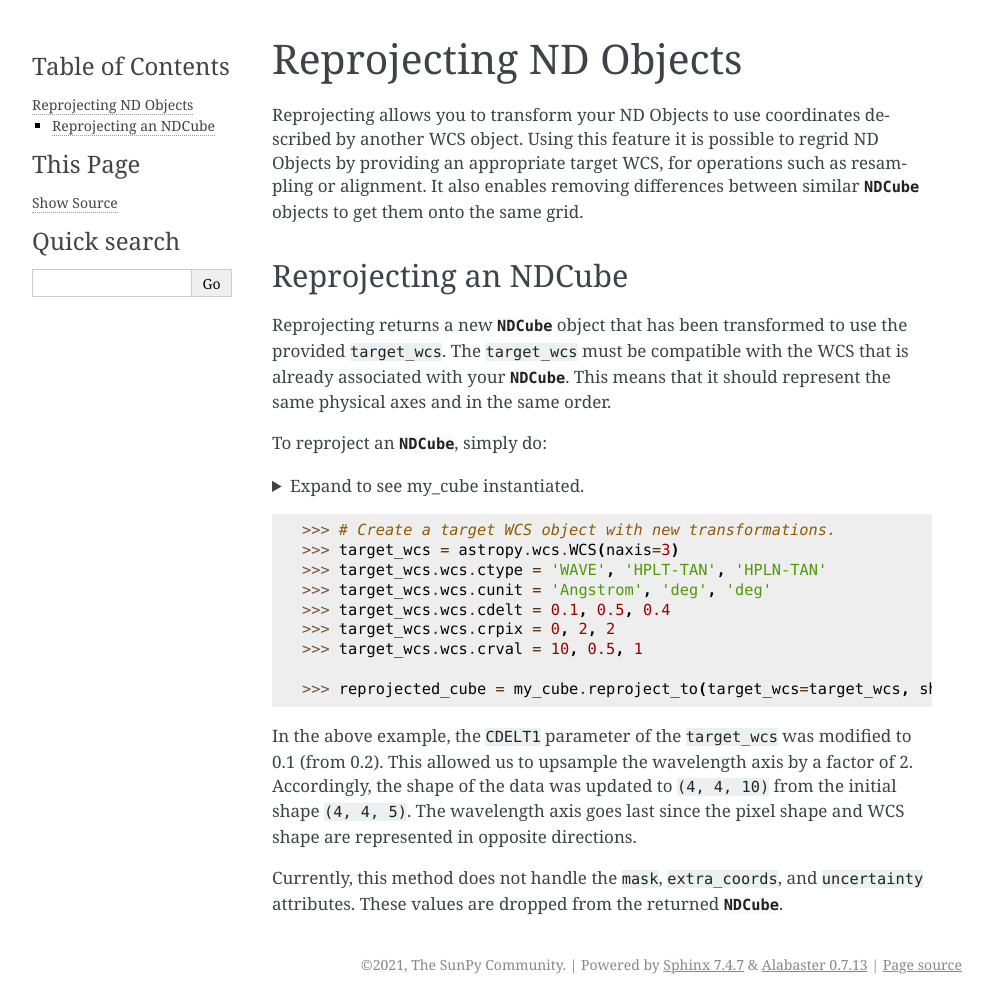
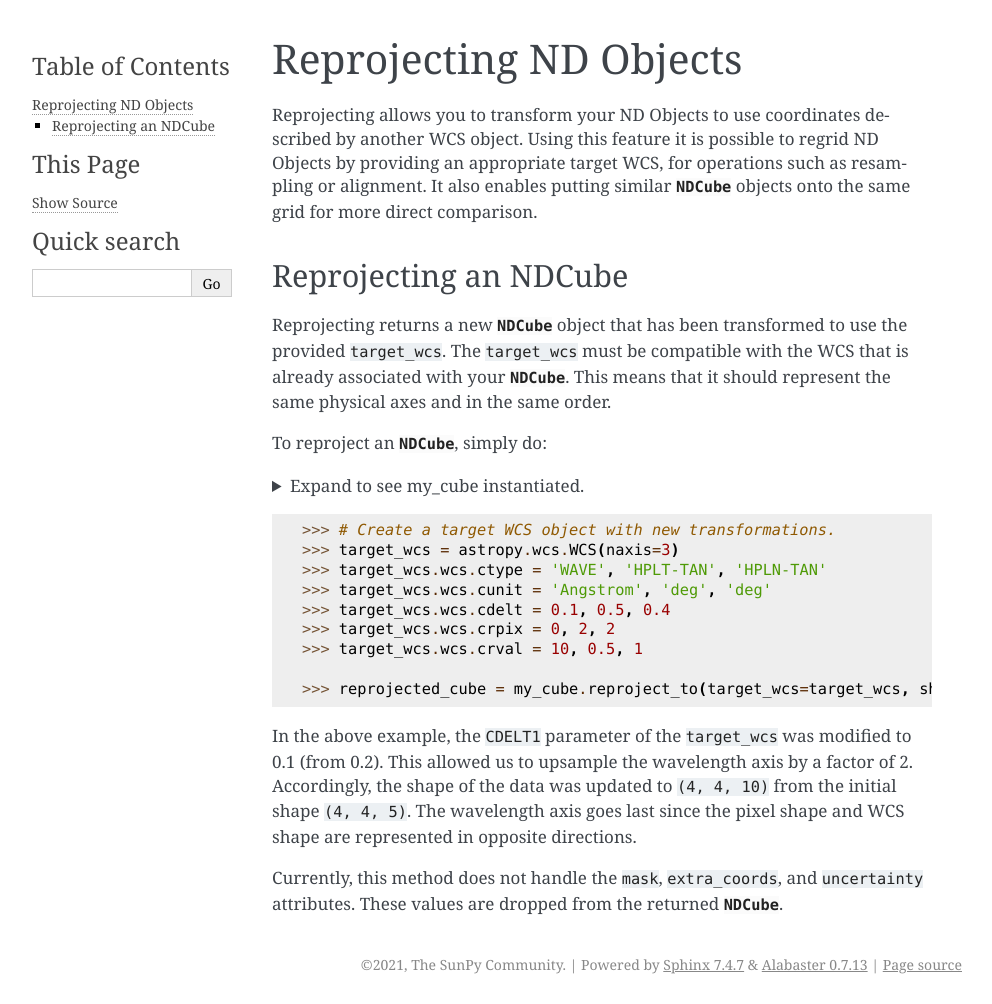
Before and after one commit to sunpy/ndcube, a Sphinx documentation site: the page built from docs/reproject.rst, in a window 1280 px wide. Shown: the whole page, without its empty margins (148-1140 px from the left). Built offline with Sphinx 7.4.7, drawn with Linux system fonts in a browser that asks for light colours; the version number could not be read and is left out.

Commit message:
Update docs/reproject.rst
Co-authored-by: DanRyanIrish <ryand5@tcd.ie>

```diff
--- a/docs/reproject.rst
+++ b/docs/reproject.rst
@@ -6,7 +6,7 @@ Reprojecting ND Objects
 
 Reprojecting allows you to transform your ND Objects to use coordinates described by another WCS object.
 Using this feature it is possible to regrid ND Objects by providing an appropriate target WCS, for operations such as resampling or alignment.
-It also enables removing differences between similar `~ndcube.NDCube` objects to get them onto the same grid.
+It also enables putting similar `~ndcube.NDCube` objects onto the same grid for more direct comparison.
 
 .. _cube_reproject:
 
```
